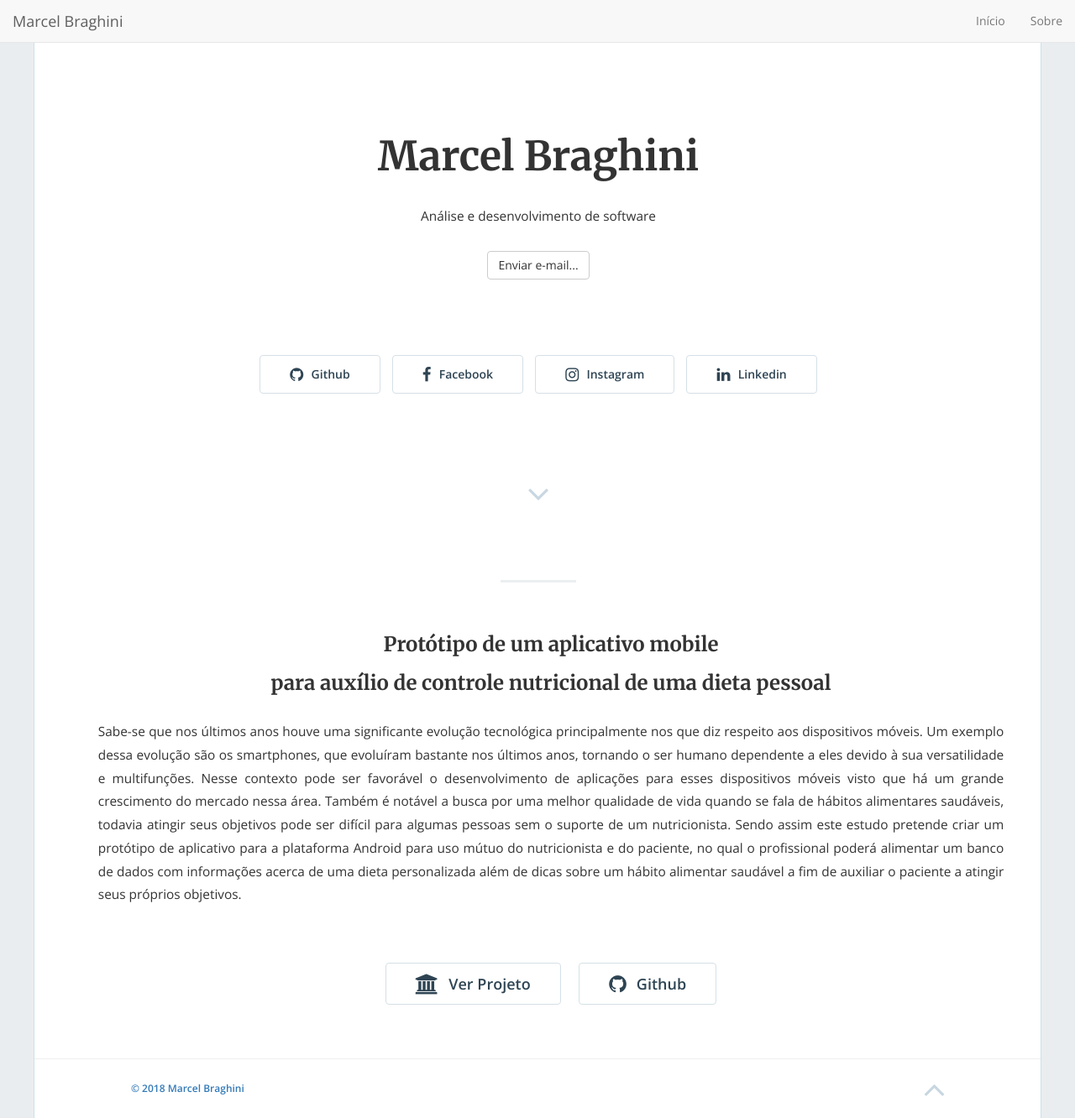
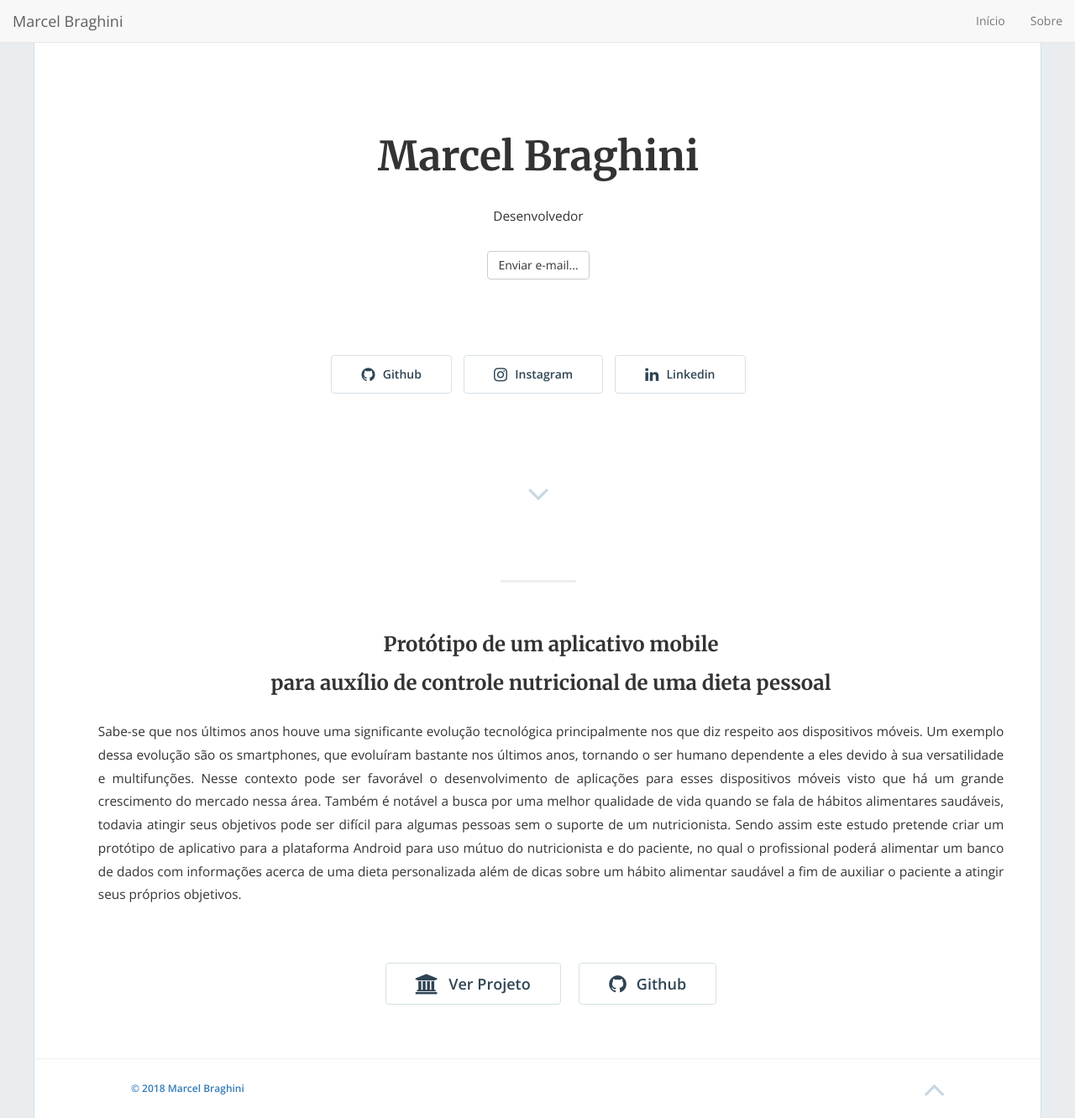
Before and after one commit to marcelbraghini/marcelbraghini.github.io, a Jekyll site: the page built from index.html, in a window 1280 px wide and 1332 px high. Shown: the whole window at 84% size. Built offline with Jekyll 4.4.1, drawn with Linux system fonts in a browser that asks for light colours; nearby versions of some CDN libraries; the list of posts is cut into pages by our own code.

Commit message:
Remove facebook

```diff
--- a/_config.yml
+++ b/_config.yml
@@ -15,11 +15,10 @@
 # in the templates via {{ site.myvariable }}.
 title: "Marcel Braghini"
 email: 'marcel.braghini@gmail.com'
-description: "Análise e desenvolvimento de software"
+description: "Desenvolvedor"
 baseurl: "" # the subpath of your site, e.g. /blog
 url: "https://github.com/marcelbraghini/marcelbraghini.github.io" # the base hostname & protocol for your site, e.g. http://example.com
 github_username: 'marcelbraghini'
-facebook_username: 'marcel.braghini'
 instagram_username: 'marcel.braghini'
 linkedin_username: 'marcel-braghini-8b5210b6'
 
--- a/_includes/home-hero.html
+++ b/_includes/home-hero.html
@@ -31,10 +31,6 @@
               <a href="https://github.com/{{site.github_username}}" target="_blank"><button class="btn btn-default btn-md"><i class="fa fa-github fa-lg"></i>Github</button></a>
             {% endif %}
 
-            {% if site.facebook_username != '' %}
-              <a href="https://facebook.com/{{site.facebook_username}}" target="_blank"><button class="btn btn-default btn-md"><i class="fa fa-facebook fa-lg"></i>Facebook</button></a>
-            {% endif %}
-
             {% if site.instagram_username != '' %}
               <a href="https://www.instagram.com/{{site.instagram_username}}" target="_blank"><button class="btn btn-default btn-md"><i class="fa fa-instagram fa-lg"></i>Instagram</button></a>
             {% endif %}
```
